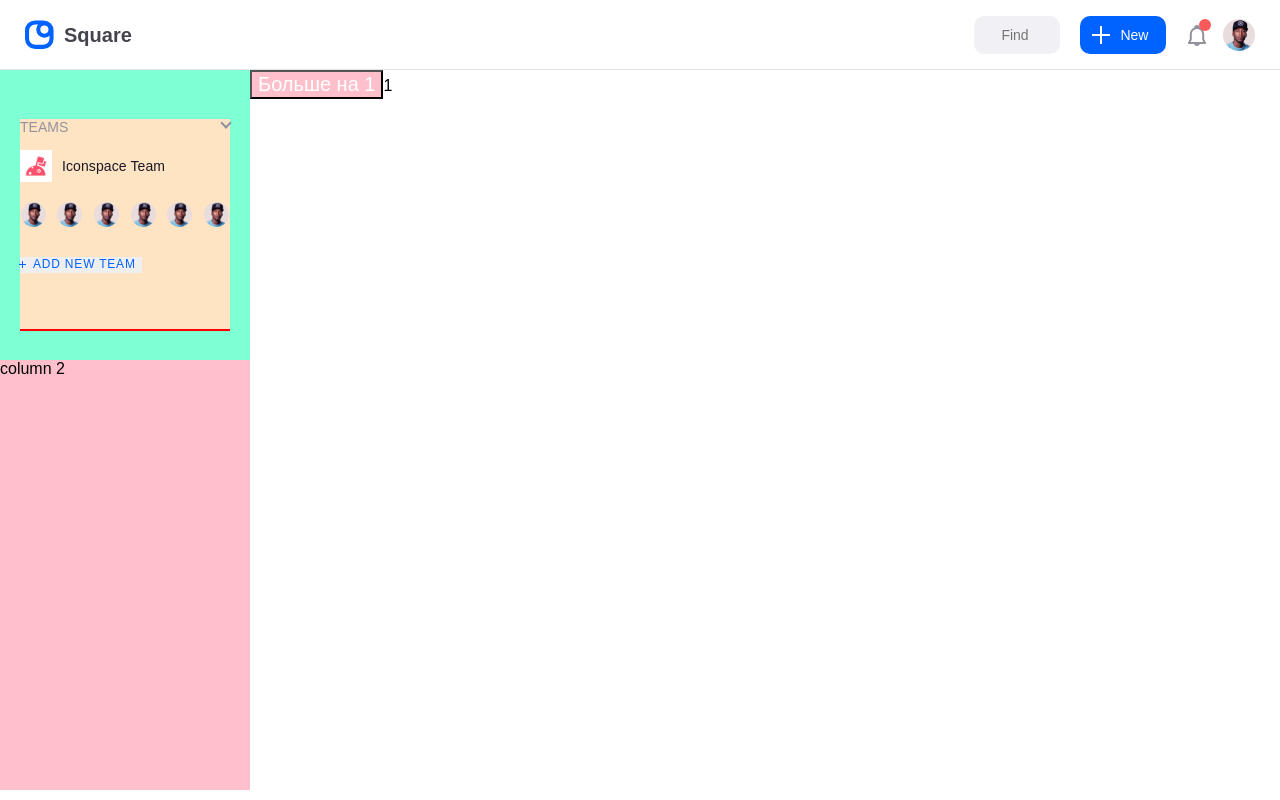
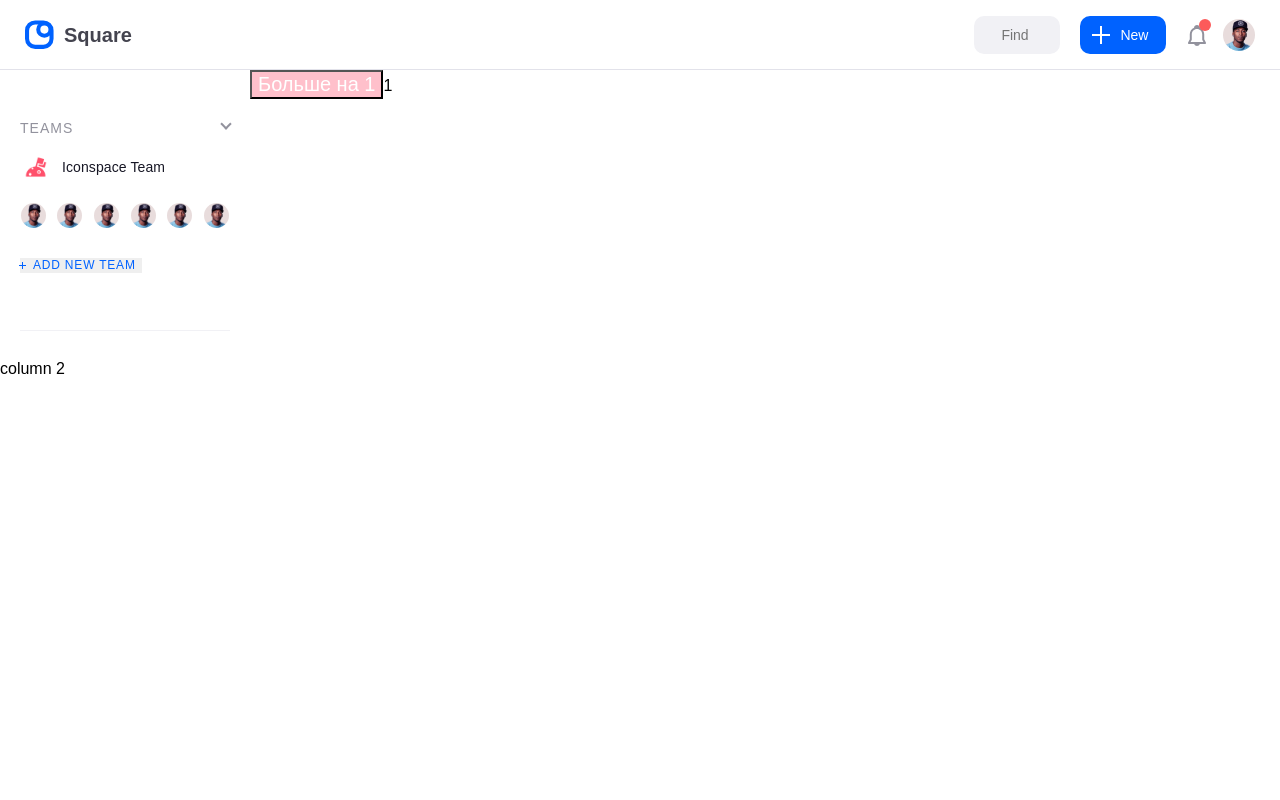
Before and after one commit to heysafronov/square-react-dashboard, a React app: page / in a window 1280 px wide. Built offline with nearby package versions, Linux system fonts and the light colour scheme; a web font is replaced by a local one.

Commit message:
Internal task #11

```diff
--- a/src/components/Common/Sidebar/Header/HeaderButton.tsx
+++ b/src/components/Common/Sidebar/Header/HeaderButton.tsx
@@ -4,7 +4,6 @@ import styled from 'styled-components'
 const HeaderButtonWrapper = styled.div`
   display: flex;
   margin-top: 30px;
-  cursor: pointer;
 `
 const TextButton = styled.button`
   display: flex;
@@ -15,6 +14,10 @@ const TextButton = styled.button`
   text-transform: uppercase;
   color: #0062ff;
   border: none;
+  cursor: pointer;
+  :focus {
+    outline: none;
+  }
 `
 const Cross = styled.div`
   width: 7px;
--- a/src/components/Common/Sidebar/Header/HeaderItems.tsx
+++ b/src/components/Common/Sidebar/Header/HeaderItems.tsx
@@ -16,6 +16,7 @@ const Arrow = styled.div`
   border-width: 0 2px 2px 0;
   display: flex;
   padding: 3px;
+  cursor: pointer;
 `
 const ArrowDown = styled(Arrow)`
   transform: rotate(45deg);
@@ -27,6 +28,7 @@ const TeamsTitle = styled.span`
   text-transform: uppercase;
   font-size: 14px;
   color: #92929d;
+  letter-spacing: 1px;
 `
 
 const HeaderItems = () => {
@@ -38,9 +40,9 @@ const HeaderItems = () => {
 
   return (
     <HeaderItemsWrapper>
-      <FlexWrapperBetween>
+      <FlexWrapperBetween onClick={handleOpened}>
         <TeamsTitle>Teams</TeamsTitle>
-        <div onClick={handleOpened}>{opened ? <ArrowDown /> : <ArrowUp />}</div>
+        <div>{opened ? <ArrowDown /> : <ArrowUp />}</div>
       </FlexWrapperBetween>
       {opened ? <HeaderTeams /> : null}
       <HeaderButton />
--- a/src/components/Common/Sidebar/Header/index.tsx
+++ b/src/components/Common/Sidebar/Header/index.tsx
@@ -4,7 +4,6 @@ import HeaderItems from 'components/Common/Sidebar/Header/HeaderItems'
 
 const HeaderWrapper = styled.div`
   height: 230px;
-  background-color: aquamarine;
   padding: 40px 20px 20px 20px;
   display: flex;
   justify-content: center;
@@ -13,8 +12,7 @@ const HeaderWrapper = styled.div`
 const HeaderMain = styled.div`
   height: 210px;
   width: 230px;
-  background-color: bisque;
-  border-bottom: 2px solid red;
+  border-bottom: 1px solid #F1F1F5;
 `
 
 const Header = () => {
--- a/src/components/Common/Sidebar/index.tsx
+++ b/src/components/Common/Sidebar/index.tsx
@@ -6,7 +6,6 @@ const SidebarWrapper = styled.section`
   display: flex;
   flex-direction: column;
   width: 250px;
-  background-color: pink;
   height: 90vh;
 `
 
```
